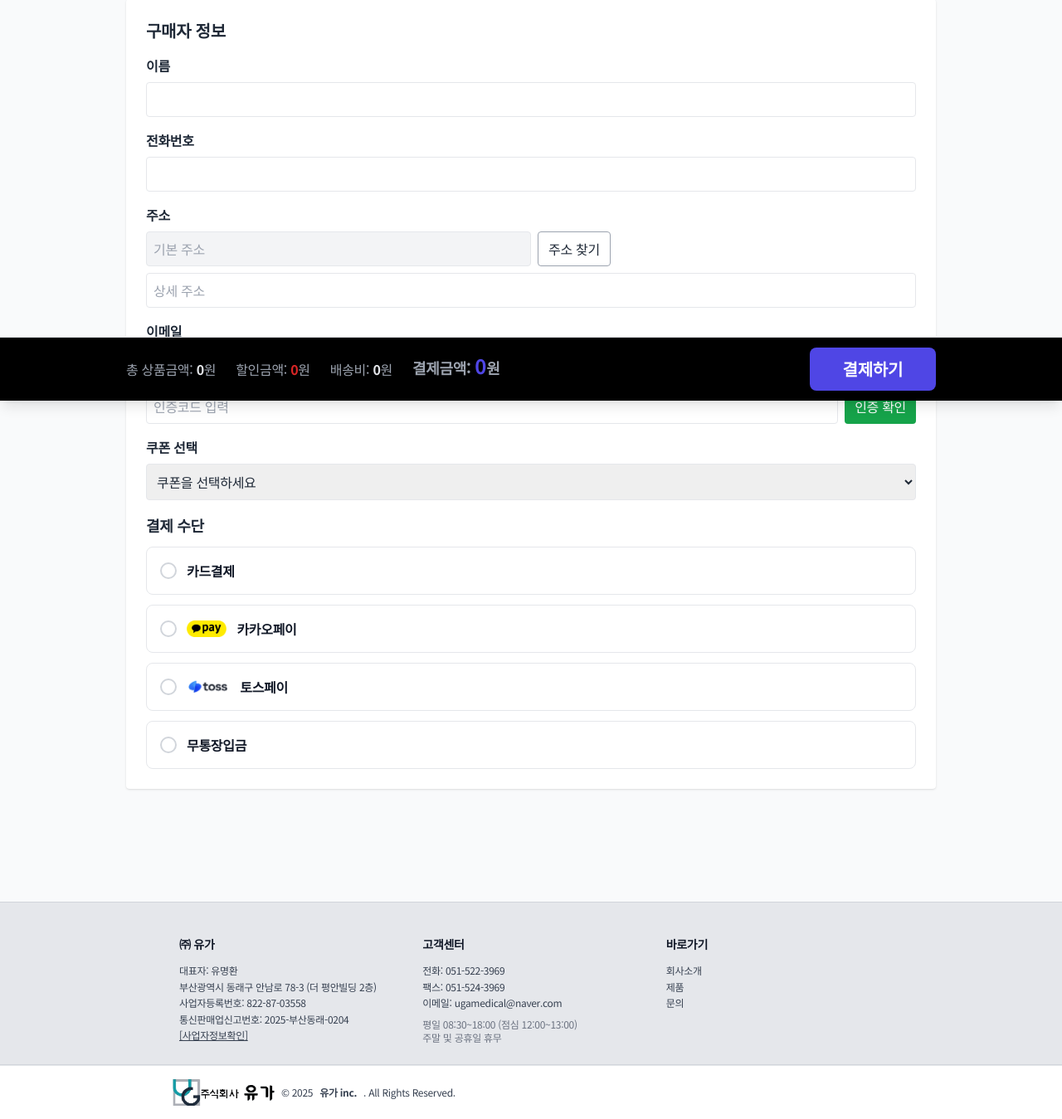
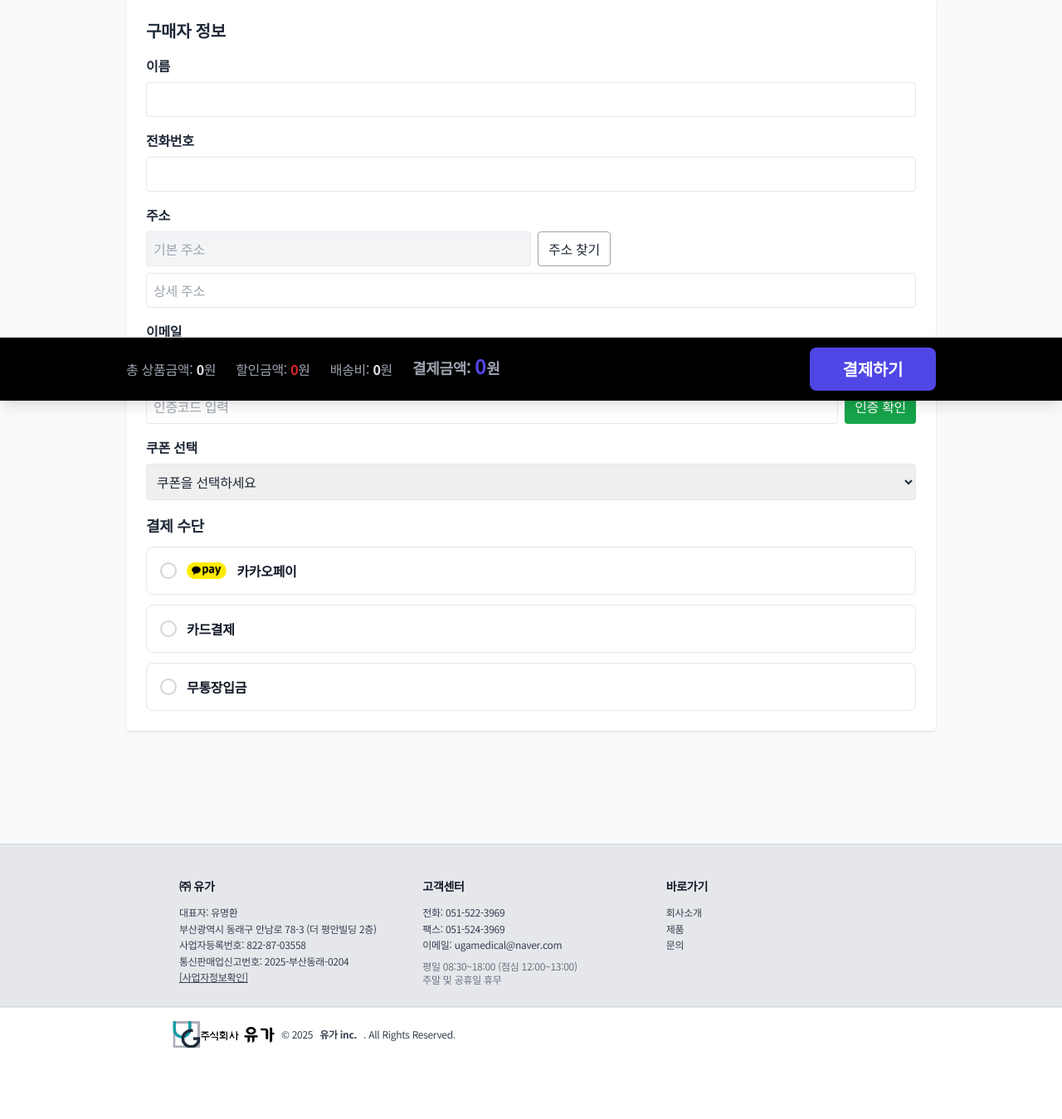
Before and after one commit to Ugakimseobin/ugamall-flask-server, a Flask app: page /checkout in a window 1280 px wide. Shown: the part 317-1666 px from the top of the page at 83% size. After the commit the page ends 1580 px from the top, so only its background shows below. Run offline with Flask 3, Linux system fonts and the light colour scheme; data that the repository does not hold is empty; some libraries are stand-ins or nearby versions; some web fonts are replaced.

Commit message:
payment toss delete

```diff
--- a/templates/checkout.html
+++ b/templates/checkout.html
@@ -212,15 +212,6 @@
             <h3 class="text-lg font-semibold mb-3">결제 수단</h3>
             <div class="space-y-3">
 
-              <!-- 카드결제 -->
-              <label class="flex items-center gap-3 cursor-pointer p-4 border rounded-lg hover:bg-gray-50 transition">
-                <input type="radio" name="payment_method" value="카드결제" class="hidden peer">
-                <div class="w-5 h-5 rounded-full border-2 border-gray-300 flex items-center justify-center peer-checked:border-indigo-500">
-                  <div class="w-2.5 h-2.5 bg-indigo-500 rounded-full peer-checked:block hidden"></div>
-                </div>
-                <span class="font-semibold text-gray-900">카드결제</span>
-              </label>
-
               <!-- 카카오페이 -->
               <label class="flex items-center gap-3 cursor-pointer p-4 border rounded-lg hover:bg-gray-50 transition">
                 <input type="radio" name="payment_method" value="카카오페이" class="hidden peer">
@@ -231,14 +222,13 @@
                 <span class="font-semibold text-gray-900">카카오페이</span>
               </label>
 
-              <!-- 토스페이 -->
+              <!-- 카드결제 -->
               <label class="flex items-center gap-3 cursor-pointer p-4 border rounded-lg hover:bg-gray-50 transition">
-                <input type="radio" name="payment_method" value="토스페이" class="hidden peer">
-                <div class="w-5 h-5 rounded-full border-2 border-gray-300 flex items-center justify-center peer-checked:border-blue-400">
-                  <div class="w-2.5 h-2.5 bg-blue-400 rounded-full peer-checked:block hidden"></div>
+                <input type="radio" name="payment_method" value="카드결제" class="hidden peer">
+                <div class="w-5 h-5 rounded-full border-2 border-gray-300 flex items-center justify-center peer-checked:border-indigo-500">
+                  <div class="w-2.5 h-2.5 bg-indigo-500 rounded-full peer-checked:block hidden"></div>
                 </div>
-                <img src="{{ url_for('static', filename='images/toss_logo.png') }}" alt="TossPay" class="h-5">
-                <span class="font-semibold text-gray-900">토스페이</span>
+                <span class="font-semibold text-gray-900">카드결제</span>
               </label>
 
               <!-- 무통장입금 -->
--- a/templates/payment.html
+++ b/templates/payment.html
@@ -40,7 +40,6 @@
     const method = "{{ order.payment_method }}";
     if (method === "카카오페이") pgOption = "kakaopay";
     else if (method === "네이버페이") pgOption = "naverpay.NPAY";
-    else if (method === "토스페이") pgOption = "tosspayments";
 
     IMP.request_pay({
       pg: pgOption,
```
